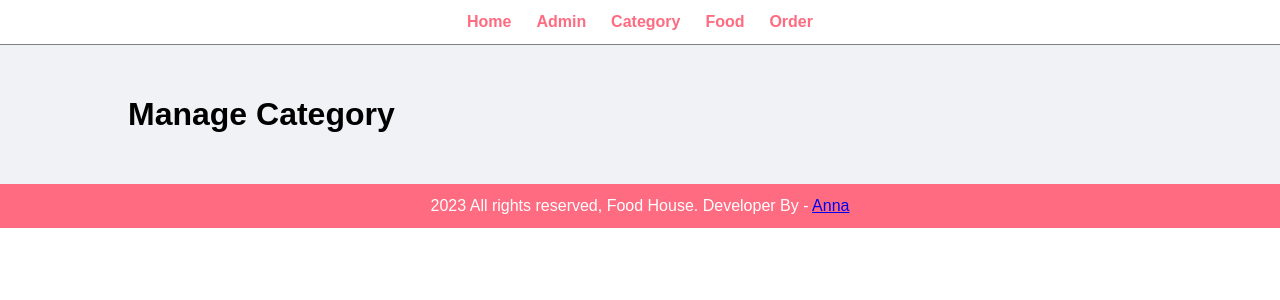
After one commit to Erney-Marka/food, a PHP site: page /admin/manage_category.php in a window 1280 px wide. The commit adds this page. Shown: the top 300 px of the page. Run offline with PHP 8.4, Linux system fonts and the light colour scheme.

Commit message:
commit 0.1

```diff
--- /dev/null
+++ b/admin/manage_category.php
@@ -0,0 +1,15 @@
+<?php require_once 'partials/menu.php'; ?>
+
+    <!-- Main Content Section Start -->
+    <div class="main__content">
+        <div class="wrapper">
+            <h1>Manage Category</h1>
+
+
+
+            <div class="clearfix"></div>
+        </div>
+    </div>
+    <!-- Main Content Section End -->
+
+<?php require_once 'partials/footer.php'; ?>
--- a/admin/partials/footer.php
+++ b/admin/partials/footer.php
@@ -1,7 +1,7 @@
     <!-- Footer Section Start -->
     <div class="footer">
         <div class="wrapper">
-            <p class="text__center">2023 All rights reserved, Some Restaurant By - <a href="#">Anna</a></p>
+            <p class="text__center">2023 All rights reserved, Food House. Developer By - <a href="#">Anna</a></p>
         </div>
     </div>
     <!-- Footer Section End -->
--- a/admin/partials/menu.php
+++ b/admin/partials/menu.php
@@ -13,9 +13,9 @@
     <div class="menu text__center">
         <div class="wrapper">
             <ul>
-                <li><a href="#">Home</a></li>
-                <li><a href="#">Admin</a></li>
-                <li><a href="#">Category</a></li>
+                <li><a href="index.php">Home</a></li>
+                <li><a href="manage_admin.php">Admin</a></li>
+                <li><a href="manage_category.php">Category</a></li>
                 <li><a href="#">Food</a></li>
                 <li><a href="#">Order</a></li>
             </ul>
```
